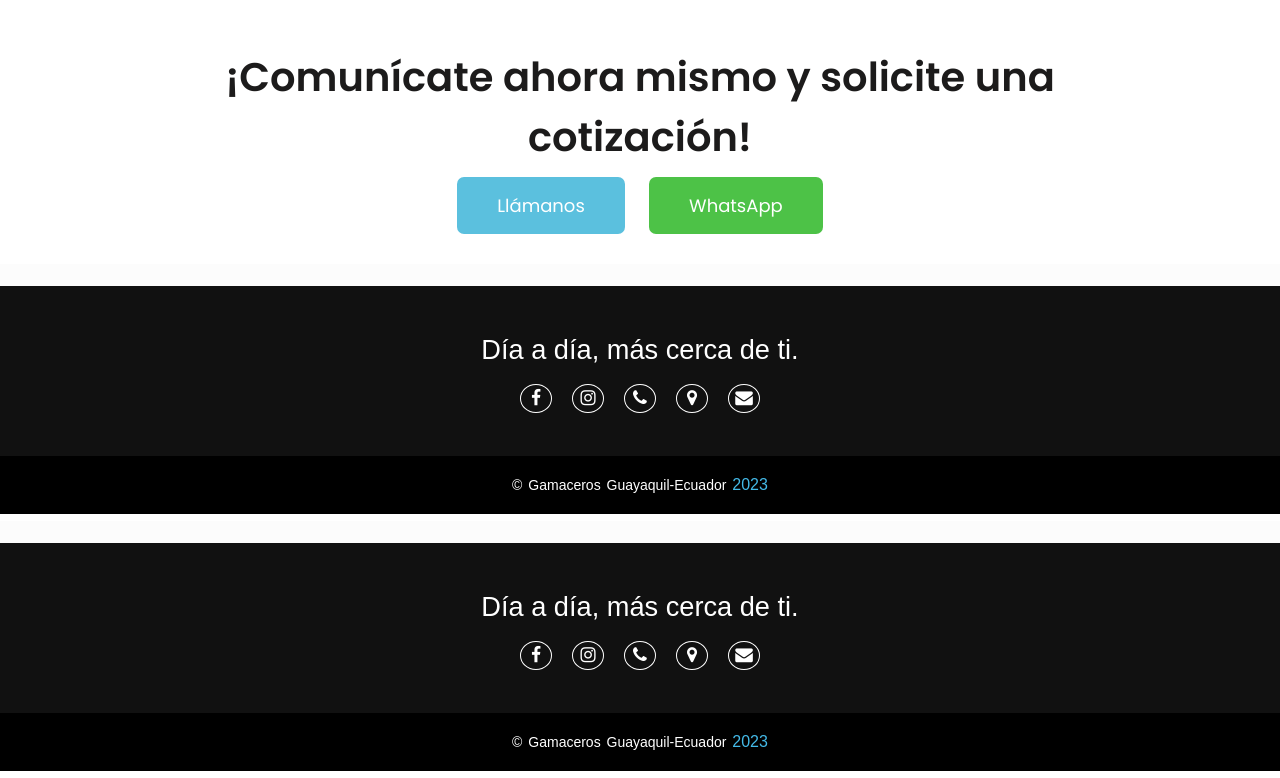
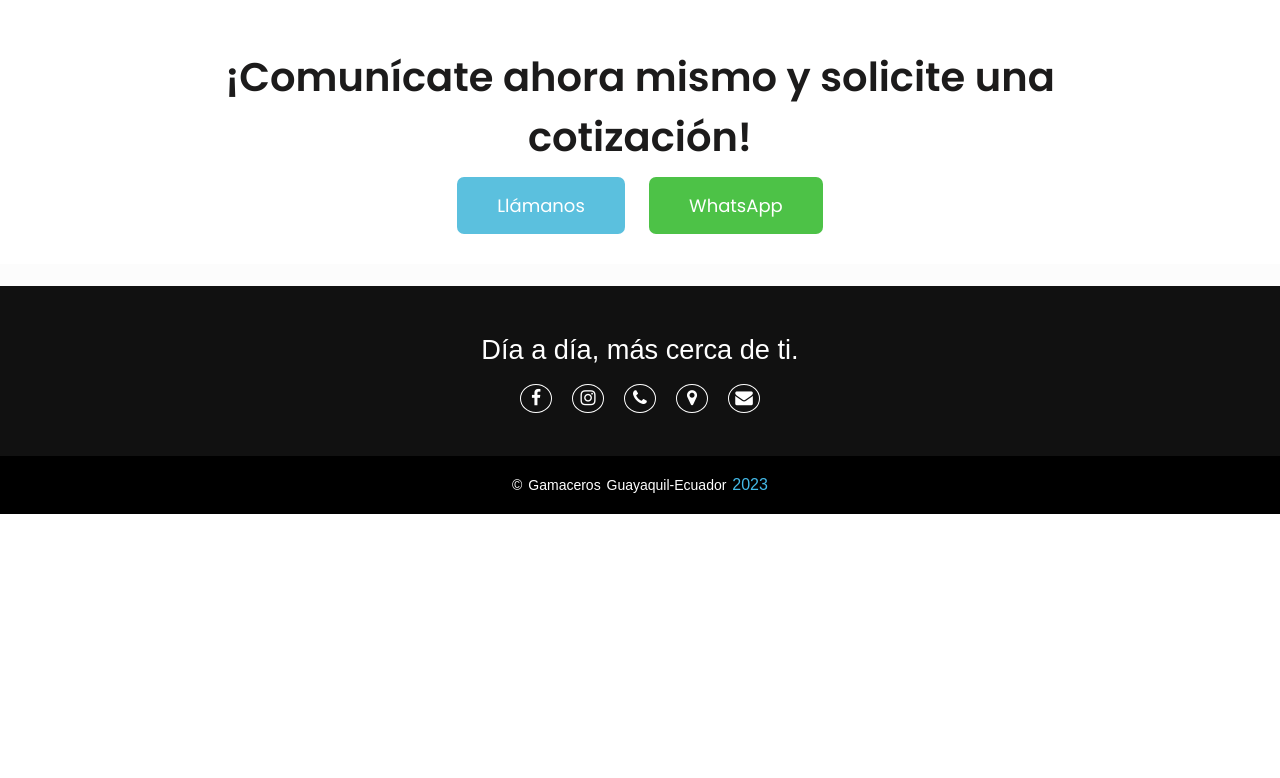
Before and after one commit to ReinaldoDianda/Gamaceros, a website: page index.html in a window 1280 px wide. Shown: the part 1987-2765 px from the top of the page. After the commit the page ends 2508 px from the top, so only its background shows below. Drawn offline with Linux system fonts and the light colour scheme.

```diff
--- a/index.html
+++ b/index.html
@@ -210,7 +210,7 @@
 </section>
 
  <!-- {{{{{{{{{{{{{{{{{{{{Inicia la Section cta}}}}}}}}}}}}}}}}}}}} -->
- <section class="home-main-section-cta">
+   <section class="home-main-section-cta">
     <div>
         <h2 class="home-main-h2-titulos"> ¡Comunícate ahora mismo y solicite una cotización!</h2>
         <a href="tel:+593980362053" target="_blank">
@@ -232,9 +232,6 @@
     <iframe class="iframe-footer" src="./modules/footer.html" frameborder="0"></iframe>
 </footer>
 </main>
-<footer>
-    <iframe class="iframe-footer" src="./modules/footer.html" frameborder="0"></iframe>
-</footer>
   <!---------- Finaliza el Main ---------->
   <script src="./js/script.js"></script>
 </body>
```
